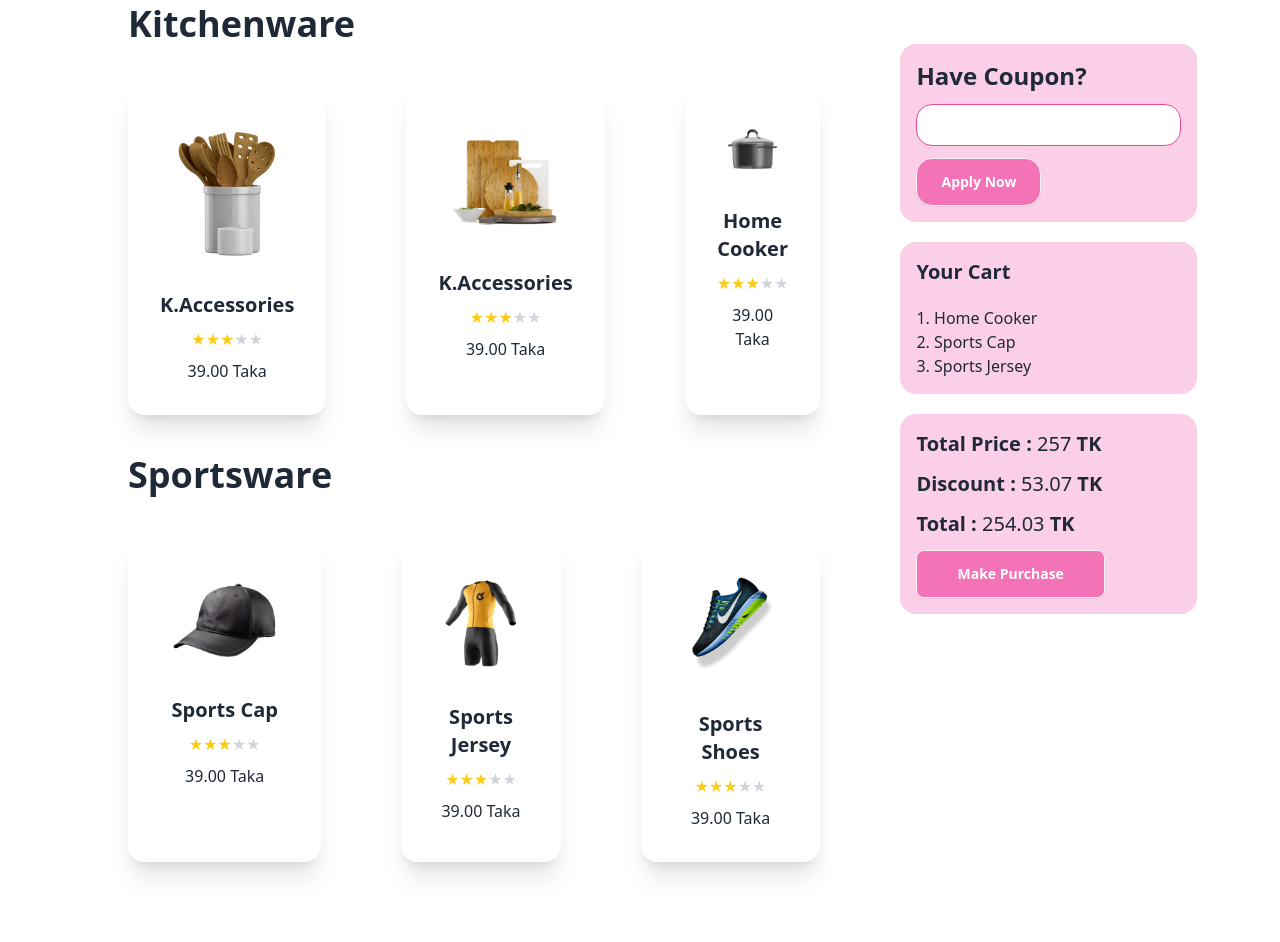
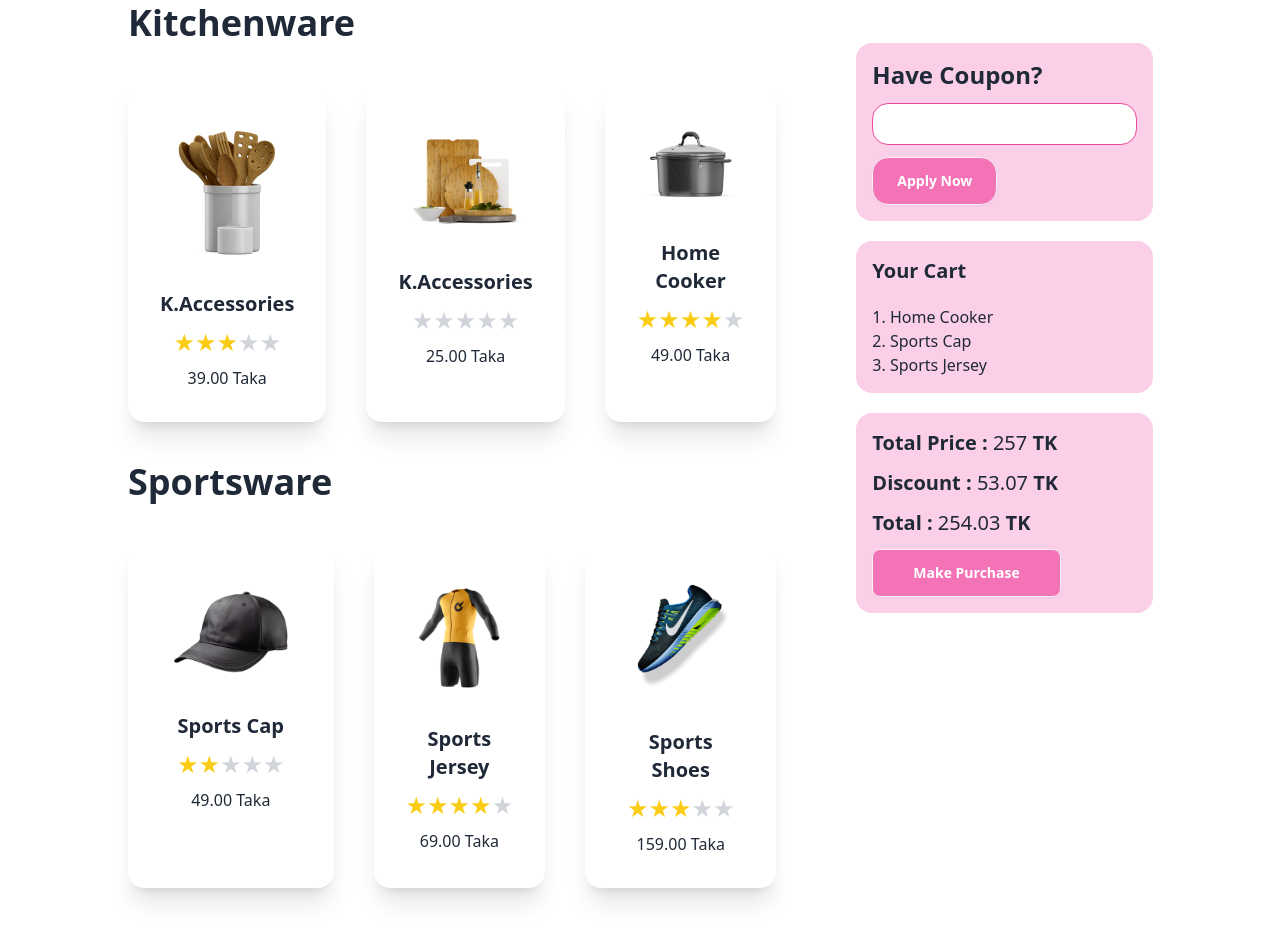
Before and after one commit to alifhossain07/summer-sale-javascript, a plain HTML site: page index.html in a window 1280 px wide. Shown: the part 638-1580 px from the top of the page. Drawn offline with nearby package versions, Linux system fonts and the light colour scheme.

Commit message:
Design Done(without Modal, Mobile Responsive)

```diff
--- a/index.html
+++ b/index.html
@@ -12,15 +12,15 @@
     <link rel="stylesheet" href="style.css">
 </head>
 <body>
-      <header class="border border-red-500">
+      <header class="">
         <!-- Banner Section -->
           <!-- container -->
-          <div class="flex flex-col lg:flex-row items-center justify-center lg:gap-10 p-5  lg:p-20 bg-pink-50">
+          <div class="flex flex-col lg:flex-row items-center justify-center lg:gap-10 p-5  lg:p-20 bg-pink-100">
             <div class="text-center space-y-9  p-6">
               <h4 class="lg:text-3xl text-xl font-semibold">--- SALE FEVER ---</h4>
               <h1 class="lg:text-5xl text-3xl font-bold ">Purchase TK 200 or <br> above & get <span class="text-pink-600">20% off</span></h1>
               <h4 class="lg:inline lg:text-2xl text-xl font-bold lg:mr-6">Use Promo Code</h4>
-              <button class="btn bg-pink-400 text-white lg:px-10 text-xl">SELL200</button>
+              <button class="btn bg-pink-400 text-white lg:px-10 text-xl hover:bg-yellow-300 hover:text-black">SELL200</button>
             </div>
 
             <div class=" p-6">
@@ -32,22 +32,22 @@
       <!-- main section -->
       <main class="w-4/5 mx-auto">
             <!-- Main Container -->
-            <div class="mb-20 flex gap-20">
+            <div class="mb-20 flex flex-col lg:flex-row gap-20">
                 <!-- 2 Divs under Main container  -->
                 <div>
                     <!-- 2 divs for kichen and sports section -->
                     <div>
-                        <h1 class="mt-10 text-4xl font-bold mb-10">Kitchenware</h1>
+                        <h1 class="mt-10 lg:text-4xl text-2xl font-bold mb-10">Kitchenware</h1>
                         <!-- 3 cards div -->
                         <!-- card 1 -->
-                        <div class="flex gap-20">
-                            <div class="card bg-base-100 shadow-xl">
+                        <div class="flex flex-col lg:flex-row gap-10">
+                            <div class="card  bg-base-100 shadow-xl">
                                 <figure class="px-10 pt-10">
                                   <img src="images/prod1.png" alt="Shoes" class="rounded-xl" />
                                 </figure>
                                 <div class="card-body items-center text-center">
                                   <h2 class="card-title">K.Accessories</h2>
-                                  <div class="flex justify-center items-center">
+                                  <div class="flex justify-center items-center text-2xl">
                                     <span class="text-yellow-400">&#9733;</span>
                                     <span class="text-yellow-400">&#9733;</span>
                                     <span class="text-yellow-400">&#9733;</span>
@@ -66,14 +66,14 @@
                                 </figure>
                                 <div class="card-body items-center text-center">
                                   <h2 class="card-title">K.Accessories</h2>
-                                  <div class="flex justify-center items-center">
-                                    <span class="text-yellow-400">&#9733;</span>
-                                    <span class="text-yellow-400">&#9733;</span>
-                                    <span class="text-yellow-400">&#9733;</span>
+                                  <div class="flex justify-center items-center text-2xl">
+                                    <span class="text-gray-300">&#9733;</span>
+                                    <span class="text-gray-300">&#9733;</span>
+                                    <span class="text-gray-300">&#9733;</span>
                                     <span class="text-gray-300">&#9733;</span>
                                     <span class="text-gray-300">&#9733;</span>
                                 </div>
-                                  <p><span>39.00</span> Taka</p>
+                                  <p><span>25.00</span> Taka</p>
                                 </div>
                               </div>
 
@@ -85,36 +85,36 @@
                                 </figure>
                                 <div class="card-body items-center text-center">
                                   <h2 class="card-title">Home Cooker</h2>
-                                  <div class="flex justify-center items-center">
+                                  <div class="flex justify-center items-center text-2xl">
+                                    <span class="text-yellow-400">&#9733;</span>
                                     <span class="text-yellow-400">&#9733;</span>
                                     <span class="text-yellow-400">&#9733;</span>
                                     <span class="text-yellow-400">&#9733;</span>
                                     <span class="text-gray-300">&#9733;</span>
-                                    <span class="text-gray-300">&#9733;</span>
                                 </div>
-                                  <p><span>39.00</span> Taka</p>
+                                  <p><span>49.00</span> Taka</p>
                                 </div>
                               </div>
                         </div>
                     </div>
                     <div>
-                        <h1 class="mt-10 text-4xl font-bold mb-10">Sportsware</h1>
+                        <h1 class="mt-10 lg:text-4xl text-2xl font-bold mb-10">Sportsware</h1>
                         <!-- 3 cards div -->
-                        <div class="flex gap-20">
+                        <div class="flex flex-col lg:flex-row gap-10">
                             <div class="card bg-base-100 shadow-xl">
                                 <figure class="px-10 pt-10">
                                   <img src="images/prod4.png" alt="Shoes" class="rounded-xl" />
                                 </figure>
                                 <div class="card-body items-center text-center">
                                   <h2 class="card-title">Sports Cap</h2>
-                                  <div class="flex justify-center items-center">
-                                    <span class="text-yellow-400">&#9733;</span>
+                                  <div class="flex justify-center items-center text-2xl">
                                     <span class="text-yellow-400">&#9733;</span>
                                     <span class="text-yellow-400">&#9733;</span>
                                     <span class="text-gray-300">&#9733;</span>
                                     <span class="text-gray-300">&#9733;</span>
+                                    <span class="text-gray-300">&#9733;</span>
                                 </div>
-                                  <p><span>39.00</span> Taka</p>
+                                  <p><span>49.00</span> Taka</p>
                                 </div>
                               </div>
 
@@ -126,14 +126,14 @@
                                 </figure>
                                 <div class="card-body items-center text-center">
                                   <h2 class="card-title">Sports Jersey</h2>
-                                  <div class="flex justify-center items-center">
+                                  <div class="flex justify-center items-center text-2xl">
+                                    <span class="text-yellow-400">&#9733;</span>
                                     <span class="text-yellow-400">&#9733;</span>
                                     <span class="text-yellow-400">&#9733;</span>
                                     <span class="text-yellow-400">&#9733;</span>
                                     <span class="text-gray-300">&#9733;</span>
-                                    <span class="text-gray-300">&#9733;</span>
                                 </div>
-                                  <p><span>39.00</span> Taka</p>
+                                  <p><span>69.00</span> Taka</p>
                                 </div>
                               </div>
 
@@ -145,14 +145,14 @@
                                 </figure>
                                 <div class="card-body items-center text-center">
                                   <h2 class="card-title">Sports Shoes</h2>
-                                  <div class="flex justify-center items-center">
+                                  <div class="flex justify-center items-center text-2xl">
                                     <span class="text-yellow-400">&#9733;</span>
                                     <span class="text-yellow-400">&#9733;</span>
                                     <span class="text-yellow-400">&#9733;</span>
                                     <span class="text-gray-300">&#9733;</span>
                                     <span class="text-gray-300">&#9733;</span>
                                 </div>
-                                  <p><span>39.00</span> Taka</p>
+                                  <p><span>159.00</span> Taka</p>
                                 </div>
                               </div>
                         </div>
@@ -162,13 +162,13 @@
                  <!-- 2 Divs under Main container End  -->
 
                 <!-- Div for Coupon Dynamic and cost section -->
-                <div class="space-y-5 mt-20">
+                <div class="space-y-5 lg:mt-20">
                     <!-- 3 divs -->
                     <!-- Coupon -->
                     <div class="space-y-3  p-4 bg-pink-200 rounded-2xl">
                         <h1 class="text-2xl font-semibold">Have Coupon?</h1>
                         <input type="text" name="" id="" class="inline border border-pink-500 py-2 px-4 rounded-2xl">
-                        <button class="btn bg-pink-400 rounded-2xl text-white text-md px-6" >Apply Now</button>
+                        <button class="btn bg-pink-400 rounded-2xl text-white text-md px-6 hover:bg-yellow-300 hover:text-black" >Apply Now</button>
                     </div>
                     <!-- Dynamic section -->
                     <div class=" p-4 bg-pink-200 rounded-2xl">
@@ -184,7 +184,7 @@
                         <h4 class="font-bold text-xl">Total Price : <span class="font-normal">257</span> TK</h4>
                         <h4 class="font-bold text-xl">Discount : <span class="font-normal">53.07</span> TK</h4>
                         <h4 class="font-bold text-xl">Total : <span class="font-normal">254.03</span> TK</h4>
-                        <button class="btn bg-pink-400 text-white px-10">Make Purchase</button>
+                        <button class="btn bg-pink-400 text-white px-10 hover:bg-yellow-300 hover:text-black">Make Purchase</button>
 
                     </div>
                 <!-- Div for Coupon Dynamic and cost section End -->
```
